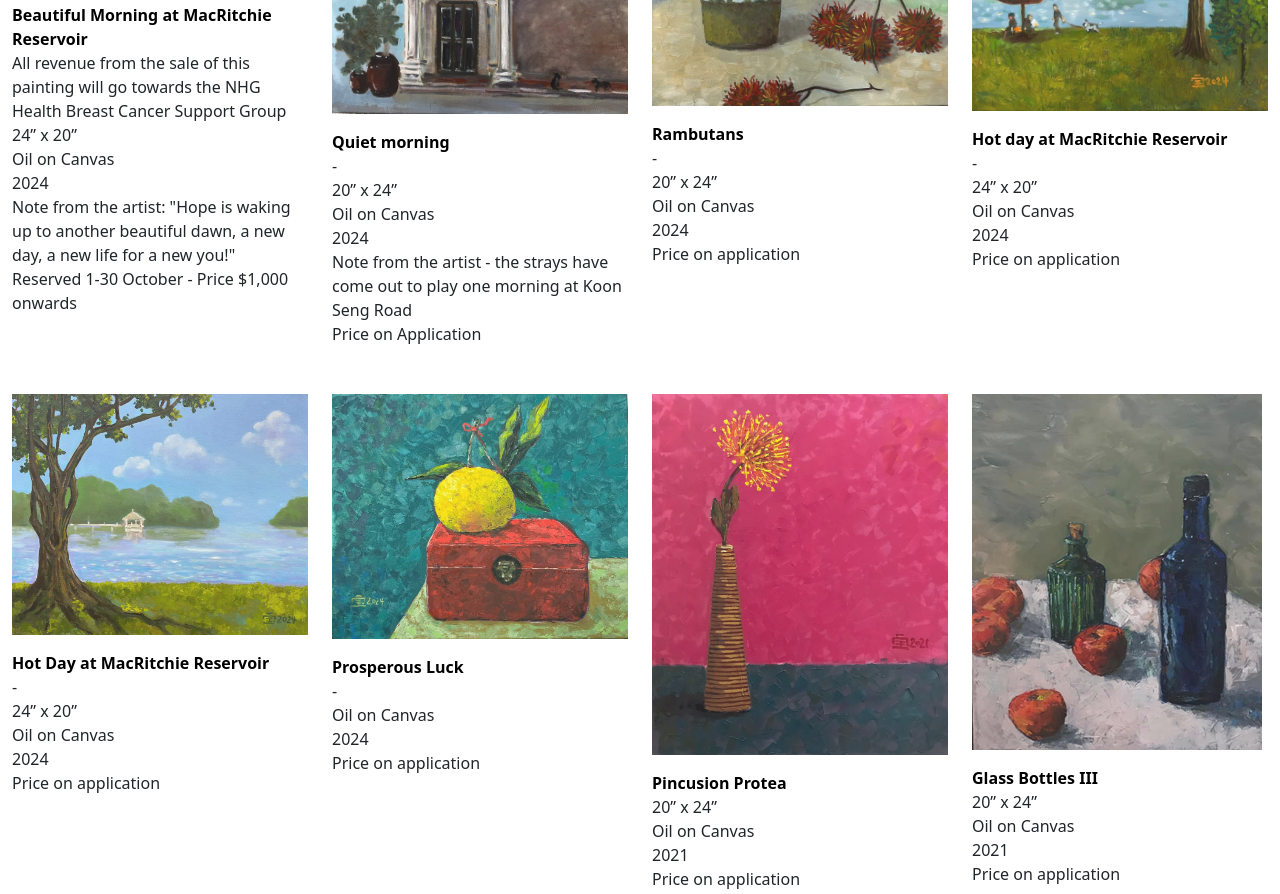
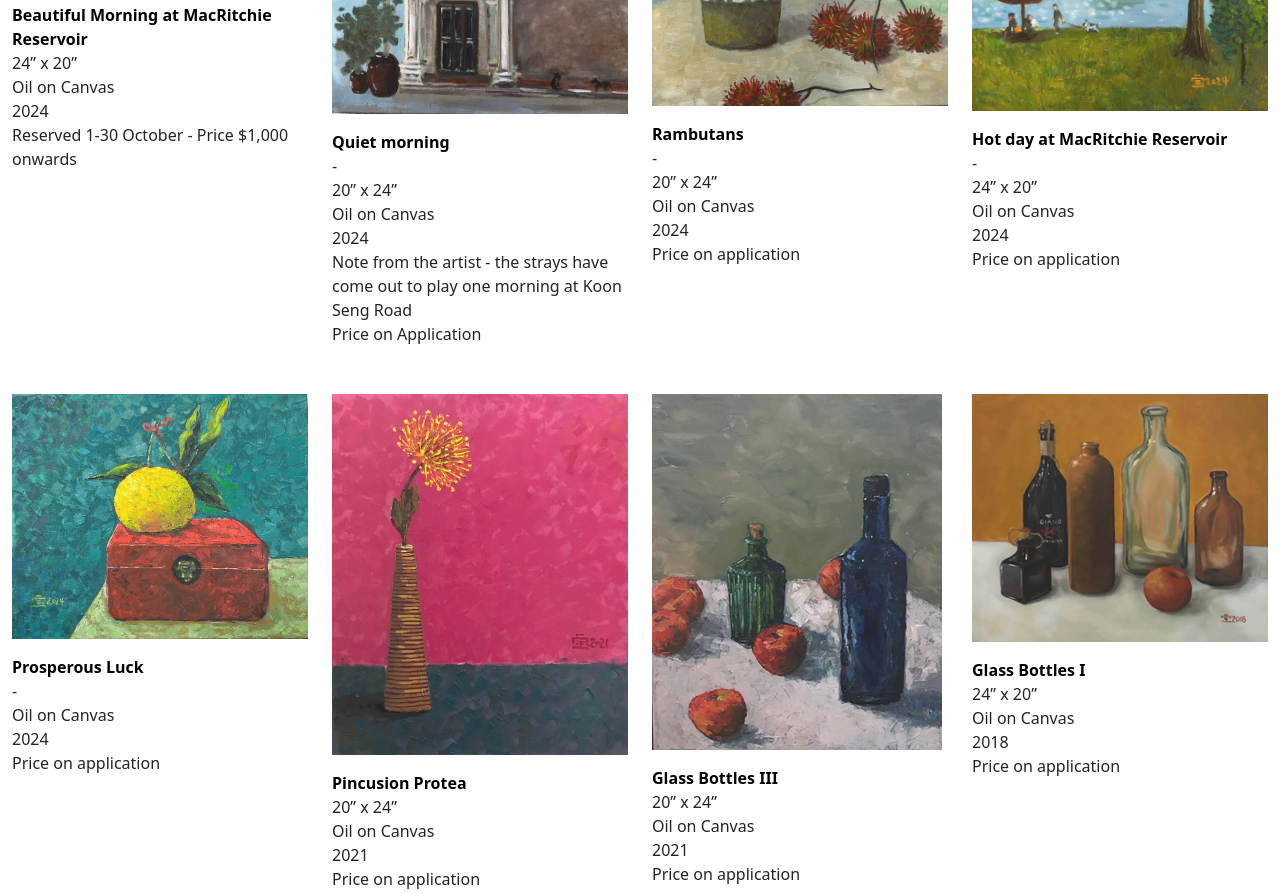
Before and after one commit to larryPersonal/gallerybaov2, a plain HTML site: page index.html in a window 1280 px wide. Shown: the part 750-1644 px from the top of the page. Drawn offline with Linux system fonts and the light colour scheme.

Commit message:
correction to remove unnecessary text

```diff
--- a/index.html
+++ b/index.html
@@ -80,11 +80,9 @@ https://templatemo.com/tm-556-catalog-z
 				<div class="justify-content tm-text-black">
 					<div class="justify-content tm-text-black">
                     <span class="tm-text-black-bold">Beautiful Morning at MacRitchie Reservoir</span><br>
-					<span>All revenue from the sale of this painting will go towards the NHG Health Breast Cancer Support Group</span><br>
 					<span>24” x 20”</span><br>
 					<span>Oil on Canvas</span><br>
 					<span>2024</span><br>
-					<span>Note from the artist: "Hope is waking up to another beautiful dawn, a new day, a new life for a new you!"<span></br>
 					<span>Reserved 1-30 October - Price $1,000 onwards</span>
 					</div>
                 </div>
@@ -145,27 +143,6 @@ https://templatemo.com/tm-556-catalog-z
 				<div class="justify-content tm-text-black">
 					<div class="justify-content tm-text-black">
                     <span class="tm-text-black-bold">Hot day at MacRitchie Reservoir</span><br>
-					<span>-</span><br>
-					<span>24” x 20”</span><br>
-					<span>Oil on Canvas</span><br>
-					<span>2024</span><br>
-					<span>Price on application</span>
-					</div>
-                </div>
-            </div>
-			<div class="col-xl-3 col-lg-4 col-md-6 col-sm-6 col-12 mb-5">
-                <figure class="effect-ming tm-video-item">
-                    <img src="img/img-31.jpeg" alt="Image" class="img-fluid">
-					<!--
-                    <figcaption class="d-flex align-items-center justify-content-center">
-                        <h2>Clocks</h2>
-                        <a href="photo-detail.html">View more</a>
-                    </figcaption>
-					-->
-                </figure>
-				<div class="justify-content tm-text-black">
-					<div class="justify-content tm-text-black">
-                    <span class="tm-text-black-bold">Hot Day at MacRitchie Reservoir</span><br>
 					<span>-</span><br>
 					<span>24” x 20”</span><br>
 					<span>Oil on Canvas</span><br>
```
